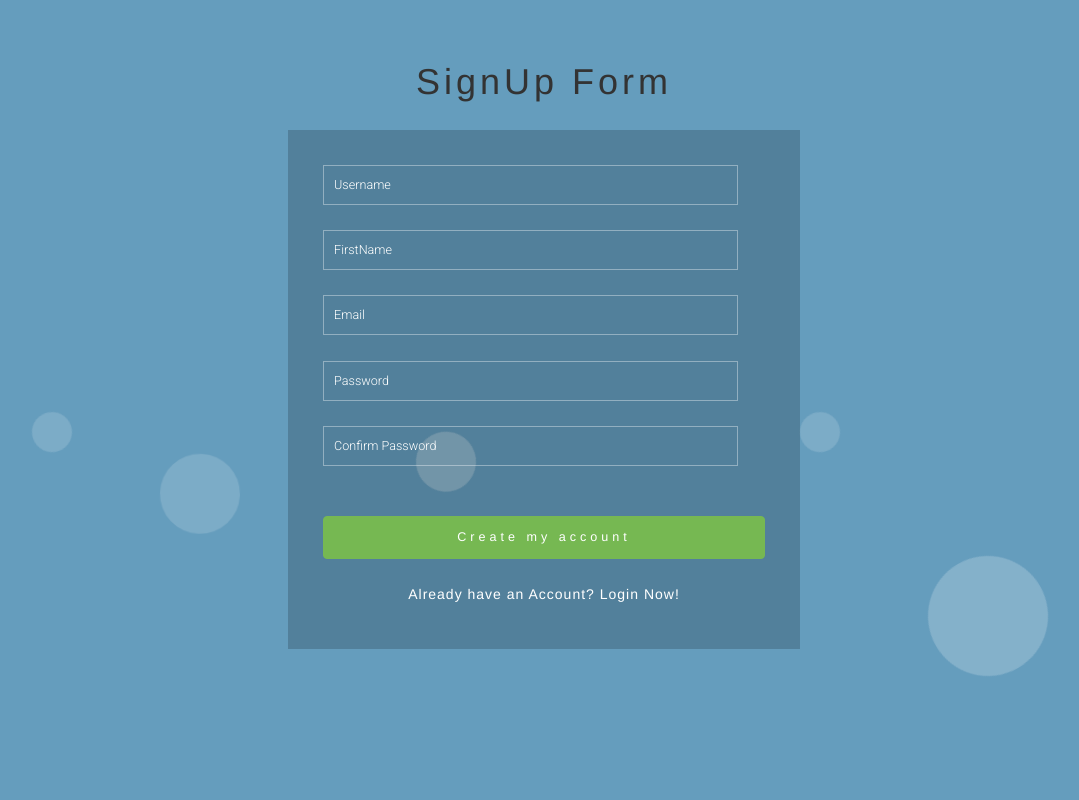
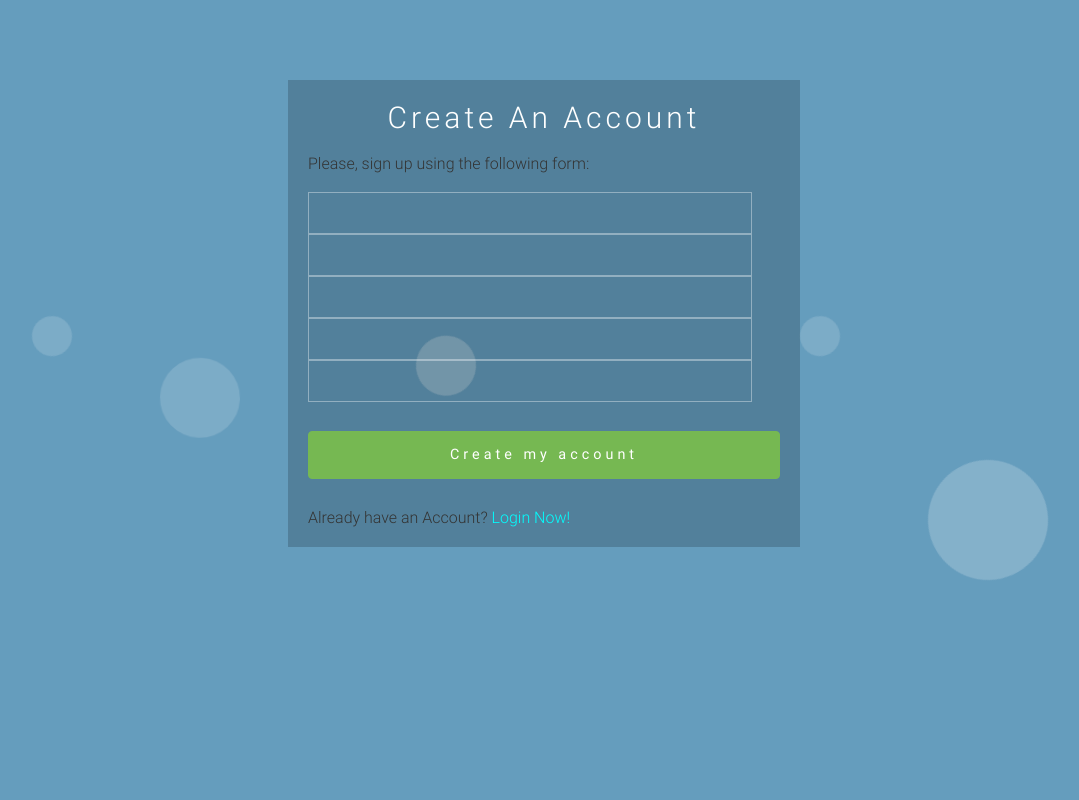
Before and after one commit to wofstech/-sturdy-happiness, a Django app: page /account/register/ in a window 1280 px wide. Shown: the whole page, without its empty margins (96-1175 px from the left). Run offline with Django 3.2, Linux system fonts and the light colour scheme; some libraries are stand-ins or nearby versions.

Commit message:
'added nnnnn'

```diff
--- a/account/static/account/style2.css
+++ b/account/static/account/style2.css
@@ -119,6 +119,10 @@ html, body, div, span, applet, object, iframe, h1, h2, h3, h4, h5, h6, p, blockq
     background-attachment: fixed;
     font-family: 'Roboto', sans-serif;
   }
+
+  .inner-signup{
+    padding:20px;
+}
 
   h1 {
     font-size: 3em;
--- a/account/static/account/styles.css
+++ b/account/static/account/styles.css
@@ -794,6 +794,10 @@ form.example button {
     margin: auto;
 }
 
+.inner-signup{
+    padding:90px;
+}
+
 
 
 @media (max-width:600px){
@@ -953,7 +957,7 @@ form.example button {
           ),
           url("/static/account/city.jpg");
           color: #ffffff;
-        min-height: 650px;
+          height: 100vh;
         text-align: center;
     }
 
--- a/account/templates/account/register.html
+++ b/account/templates/account/register.html
@@ -1,32 +1,16 @@
 
-
-
-
-
-
-<!--
-Author: Colorlib
-Author URL: https://colorlib.com
-License: Creative Commons Attribution 3.0 Unported
-License URL: http://creativecommons.org/licenses/by/3.0/
--->
 <!DOCTYPE html>
 <html>
     <head>
         <title>Ywala Housing</title>
+        {% load static %}
+        {% load postman_tags %}
+        <meta charset="utf-8"/>
         <meta name="viewport" content="width=device-width, initial-scale=1">
-<meta http-equiv="Content-Type" content="text/html; charset=utf-8" />
-<script type="application/x-javascript"> addEventListener("load", function() { setTimeout(hideURLbar, 0); }, false); function hideURLbar(){ window.scrollTo(0,1); } </script>
-<!-- Custom Theme files -->
-<link href="css/style2.css" rel="stylesheet"  />
-<!-- //Custom Theme files -->
-<!-- web font -->
-<link href="//fonts.googleapis.com/css?family=Roboto:300,300i,400,400i,700,700i" rel="stylesheet">
-<!-- //web font -->
 
-{% load widget_tweaks %}
-{% load static %}
-<link rel='stylesheet' href='{% static "account/style2.css" %}' type="text/css" media="all">
+
+
+        <link href="https://fonts.googleapis.com/css?family=Open+Sans+Condensed:300" rel="stylesheet">
         <link rel="stylesheet" href="https://cdnjs.cloudflare.com/ajax/libs/font-awesome/4.7.0/css/font-awesome.min.css">
         <link rel="stylesheet" href="https://fonts.googleapis.com/css?family=Tangerine">
         <link rel="stylesheet" href="https://fonts.googleapis.com/css?family=Ubuntu">
@@ -35,28 +19,34 @@ License URL: http://creativecommons.org/licenses/by/3.0/
         <link rel="stylesheet" href="https://maxcdn.bootstrapcdn.com/font-awesome/4.7.0/css/font-awesome.min.css">
         <script src="https://ajax.googleapis.com/ajax/libs/jquery/3.3.1/jquery.min.js"></script>
         <script src="https://maxcdn.bootstrapcdn.com/bootstrap/3.3.7/js/bootstrap.min.js"></script>
+        <link rel='stylesheet' href='{% static "account/style2.css" %}'>
+        <link href='{% static "account/css/mdb.min.css" %}' rel="stylesheet">
+
+
     </head>
     <body>
-	<!-- main -->
+
+            {% load bootstrap3 %}
+            {% load bootstrap %}
             <div class="main-w3layouts wrapper">
-		<h1>SignUp Form</h1>
+
                     <div class="main-agileinfo">
-			<div class="agileits-top">
+                        <div class='inner-signup'>
+                            <h1 style="font-size:30px;">Create an account</h1><br>
+                            <p>Please, sign up using the following form:</p><br>
+                            <form action="." method="post">
+                                {{ user_form.username|bootstrap }}
+                                {{ user_form.first_name|bootstrap}}
+                                {{ user_form.email|bootstrap}}
+                                {{ user_form.password|bootstrap}}
+                                {{ user_form.password2|bootstrap}}
 
-                <form action="." method="post">   {% csrf_token %}
+                                {% csrf_token %}
+                                <input type="submit" value="Create my account" class='btn btn-primary'>
+                                <p>Already have an Account? <a href="{% url 'login' %}" style='color:aqua'> Login Now!</a></p>
+                            </form>
+                        </div>
 
-                    {% render_field user_form.username class="text" type="text" name="Username" placeholder="Username" required="" %}
-                    {% render_field user_form.first_name class="text w3lpass" type="text" name="Username" placeholder="FirstName" required="" %}
-                    {% render_field user_form.email class="text email" type="email" name="email" placeholder="Email" required="" %}
-                    {% render_field user_form.password class="text" type="password" name="password" placeholder="Password" required="" %}
-                    {% render_field user_form.password2 class="text w3lpass" type="password" name="password" placeholder="Confirm Password" required="" %}
-
-
-
-					<input type="submit" value="Create my account" class='btn btn-primary'>
-				</form>
-				<p>Already have an Account? <a href="{% url 'login' %}"> Login Now!</a></p>
-			</div>
                 </div>
 
                 <ul class="colorlib-bubbles">
@@ -72,6 +62,5 @@ License URL: http://creativecommons.org/licenses/by/3.0/
                         <li></li>
                     </ul>
             </div>
-	<!-- //main -->
 </body>
 </html>
--- a/account/views.py
+++ b/account/views.py
@@ -57,6 +57,8 @@ def register(request):
             new_user.save()
             profile = Profile.objects.create(user=new_user)
             return render(request, 'account/register_done.html', {'new_user': new_user})
+        else:
+            messages.error(request, "Error")
     else:
          user_form = UserRegistrationForm()
     return render(request, 'account/register.html', {'user_form': user_form})
```
Lines whose indentation alone changed are shown as unchanged.
